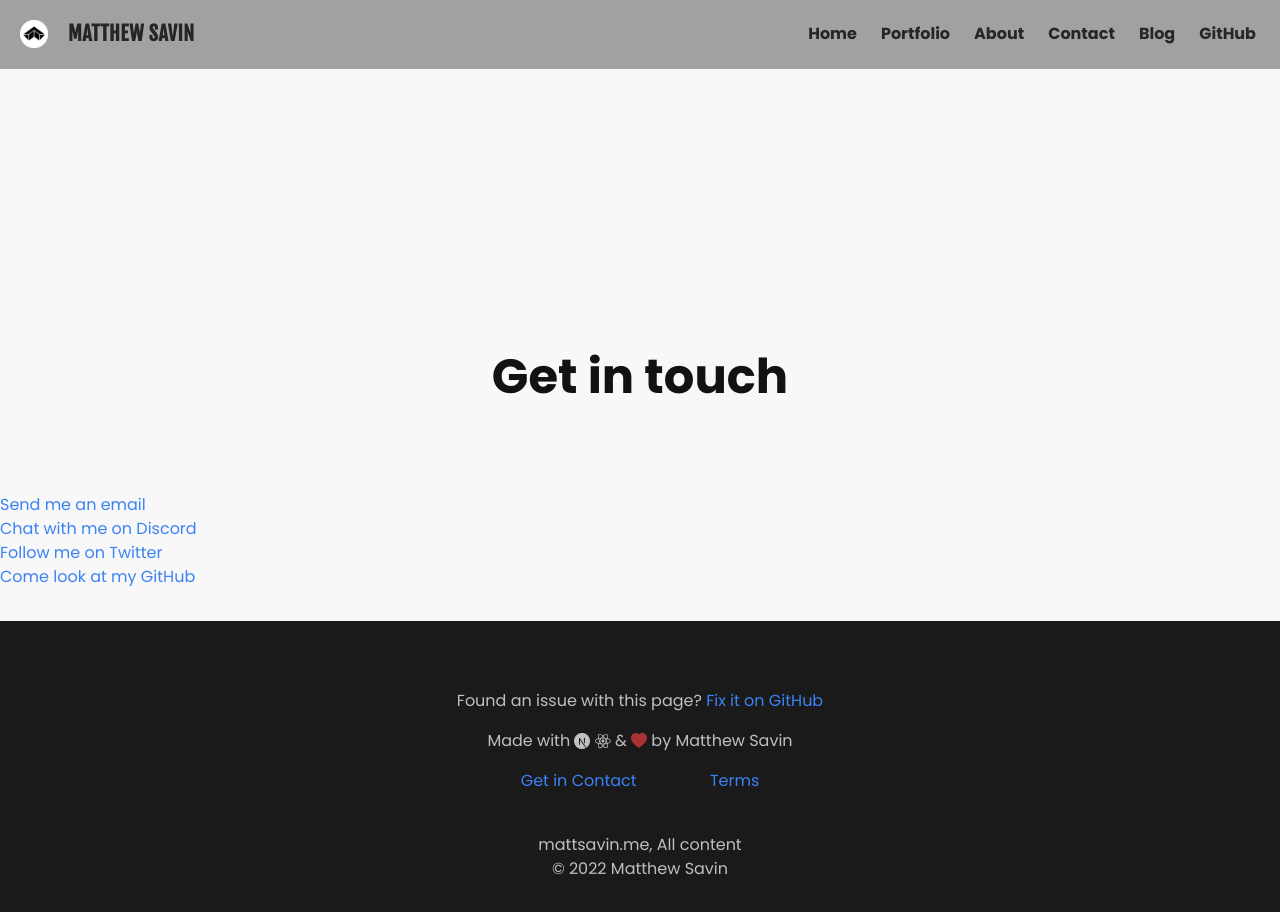
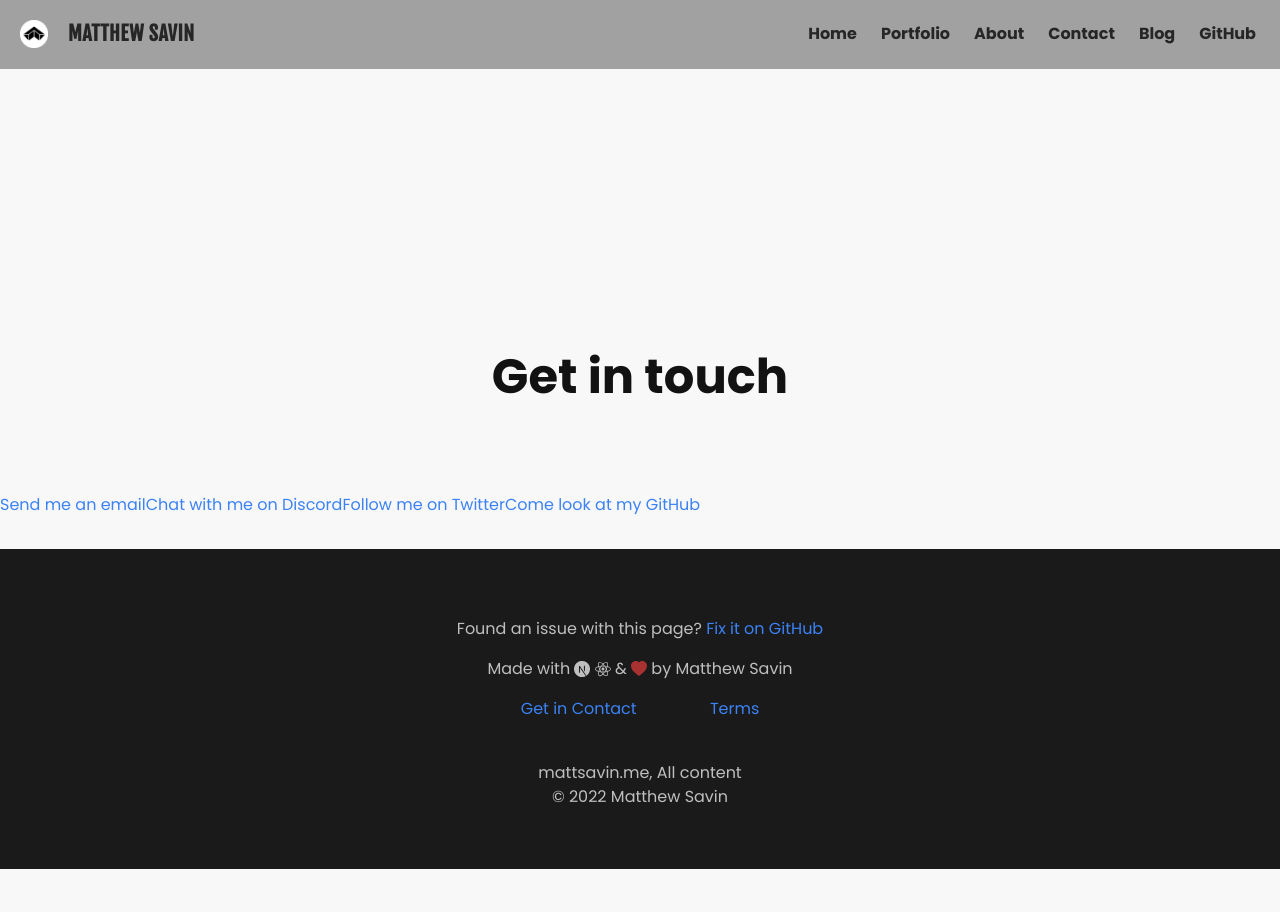
Before and after one commit to mattsavin/mattsavin.me, a Next.js app: page /contact/contact in a window 1280 px wide. Shown: the top 912 px of the page. After the commit the page ends 869 px from the top, so only its background shows below. Built offline with nearby package versions, Linux system fonts and the light colour scheme.

Commit message:
add default export to zigzag.tsx

```diff
--- a/pages/contact/contact.module.css
+++ b/pages/contact/contact.module.css
@@ -39,7 +39,7 @@
 }
 
 #contactLinks {
-    display: inline;
+    display: flex;
     align-items: center;
 }
 
--- a/pages/index/components/zigzag/zigzag.tsx
+++ b/pages/index/components/zigzag/zigzag.tsx
@@ -43,3 +43,5 @@ export const zigzagWhite = () => {
         );
     }
 };
+
+export default zigzagWhite;
```
